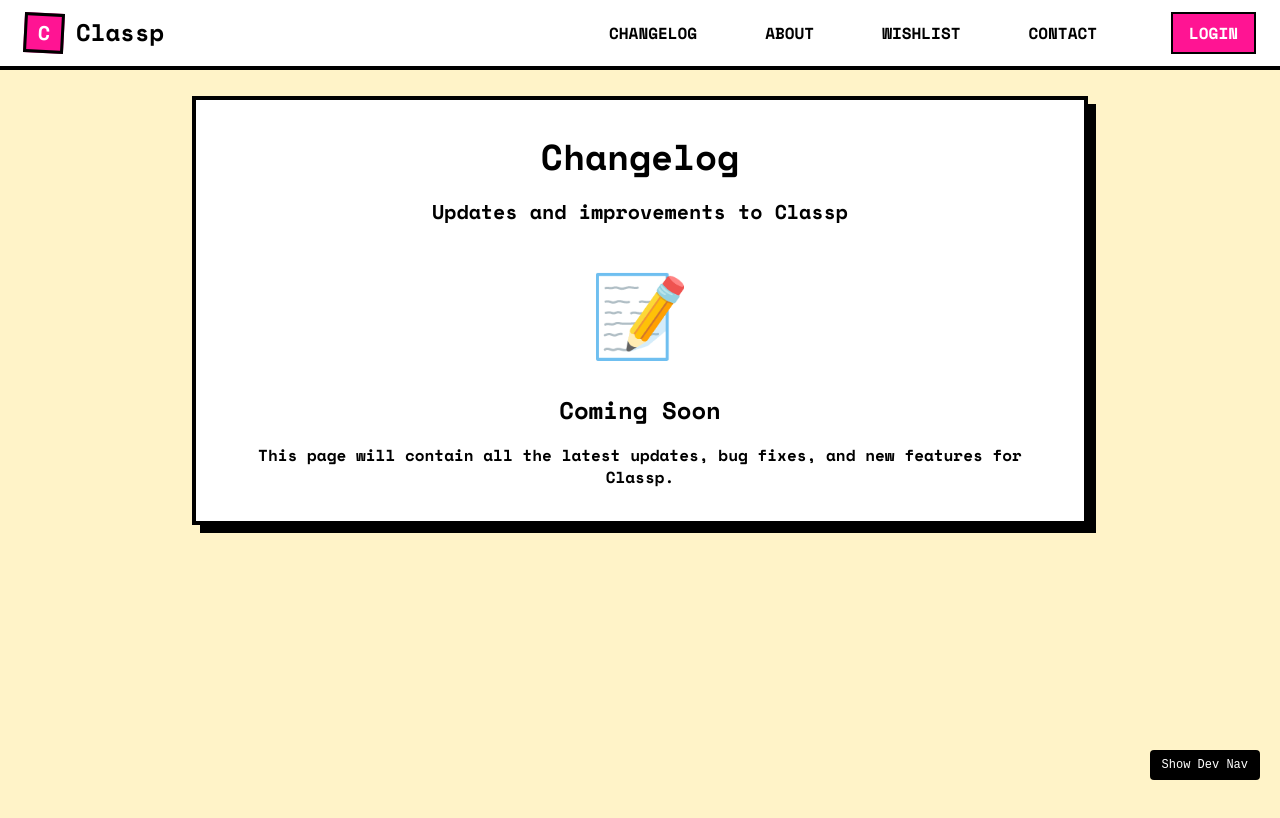
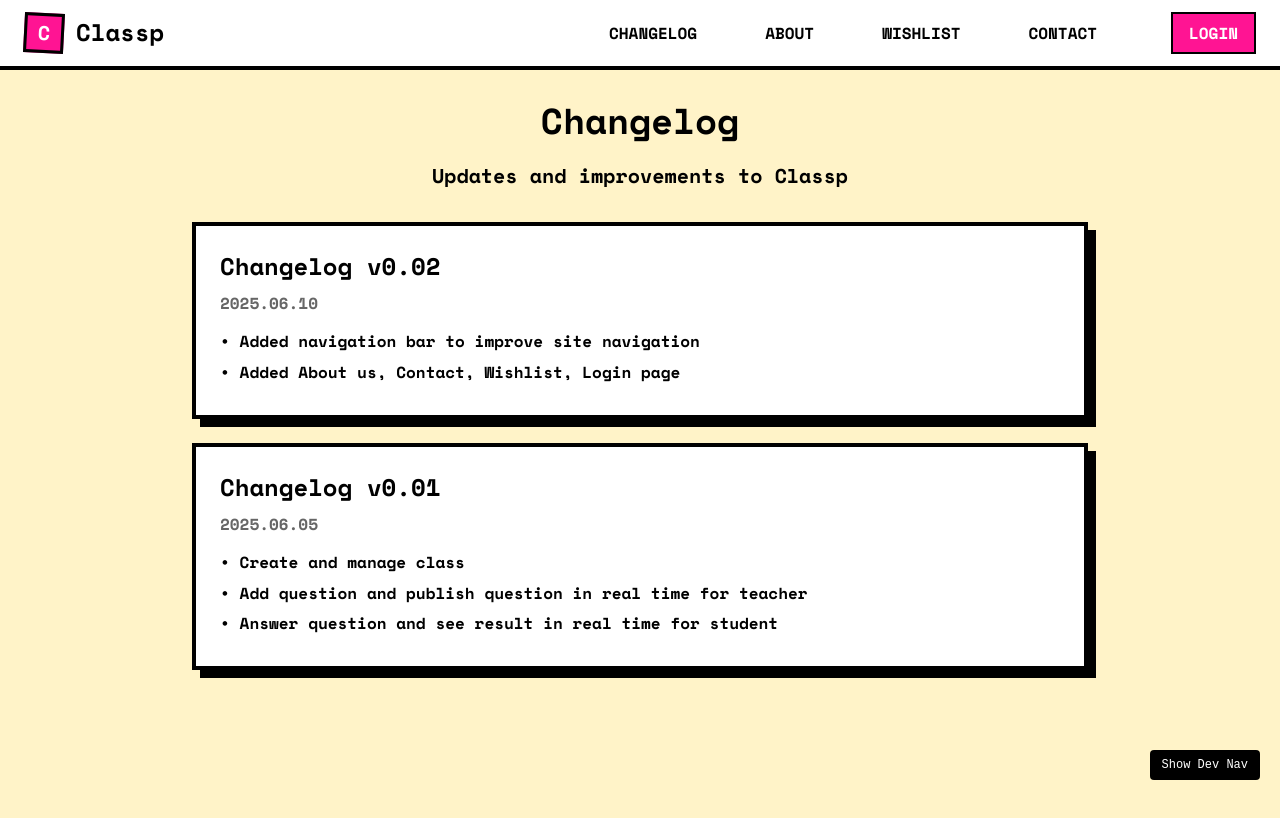
Before and after one commit to archsoong/Classp, a React (Vite) app: page / in a window 1280 px wide. Both pictures are taken after a click on the link "CHANGELOG". Shown: the top 818 px of the page. Built offline with nearby package versions, Linux system fonts and the light colour scheme.

Commit message:
-m
Add changelog page

```diff
--- a/src/pages/ChangelogPage.tsx
+++ b/src/pages/ChangelogPage.tsx
@@ -3,20 +3,32 @@ import React from 'react';
 const ChangelogPage: React.FC = () => {
   return (
     <div className="neo-page">
+      {/* Header */}
+      <div className="neo-text-center neo-mb-8">
+        <h1 className="neo-text-4xl neo-font-black neo-mb-4">Changelog</h1>
+        <p className="neo-text-xl neo-font-bold">Updates and improvements to Classp</p>
+      </div>
+
       <div className="neo-container-centered neo-max-w-4xl">
-        <div className="neo-card neo-p-8 bg-neo-surface">
-          <div className="neo-text-center neo-mb-8">
-            <h1 className="neo-text-4xl neo-font-black neo-mb-4">Changelog</h1>
-            <p className="neo-text-xl neo-font-bold">Updates and improvements to Classp</p>
-          </div>
+        {/* Changelog v0.02 */}
+        <div className="neo-card neo-p-6 bg-neo-surface neo-mb-6">
+          <h2 className="neo-text-2xl neo-font-black neo-mb-2">Changelog v0.02</h2>
+          <p className="neo-text-lg neo-font-bold neo-mb-4" style={{ color: '#666' }}>2025.06.10</p>
+          <ul style={{ listStyle: 'none', padding: 0 }}>
+            <li className="neo-font-bold neo-mb-2">• Added navigation bar to improve site navigation</li>
+            <li className="neo-font-bold neo-mb-2">• Added About us, Contact, Wishlist, Login page</li>
+          </ul>
+        </div>
 
-          <div className="neo-text-center">
-            <div style={{ fontSize: '80px', marginBottom: '24px' }}>📝</div>
-            <h2 className="neo-text-2xl neo-font-black neo-mb-4">Coming Soon</h2>
-            <p className="neo-font-bold">
-              This page will contain all the latest updates, bug fixes, and new features for Classp.
-            </p>
-          </div>
+        {/* Changelog v0.01 */}
+        <div className="neo-card neo-p-6 bg-neo-surface neo-mb-6">
+          <h2 className="neo-text-2xl neo-font-black neo-mb-2">Changelog v0.01</h2>
+          <p className="neo-text-lg neo-font-bold neo-mb-4" style={{ color: '#666' }}>2025.06.05</p>
+          <ul style={{ listStyle: 'none', padding: 0 }}>
+            <li className="neo-font-bold neo-mb-2">• Create and manage class</li>
+            <li className="neo-font-bold neo-mb-2">• Add question and publish question in real time for teacher</li>
+            <li className="neo-font-bold neo-mb-2">• Answer question and see result in real time for student</li>
+          </ul>
         </div>
       </div>
     </div>
```
